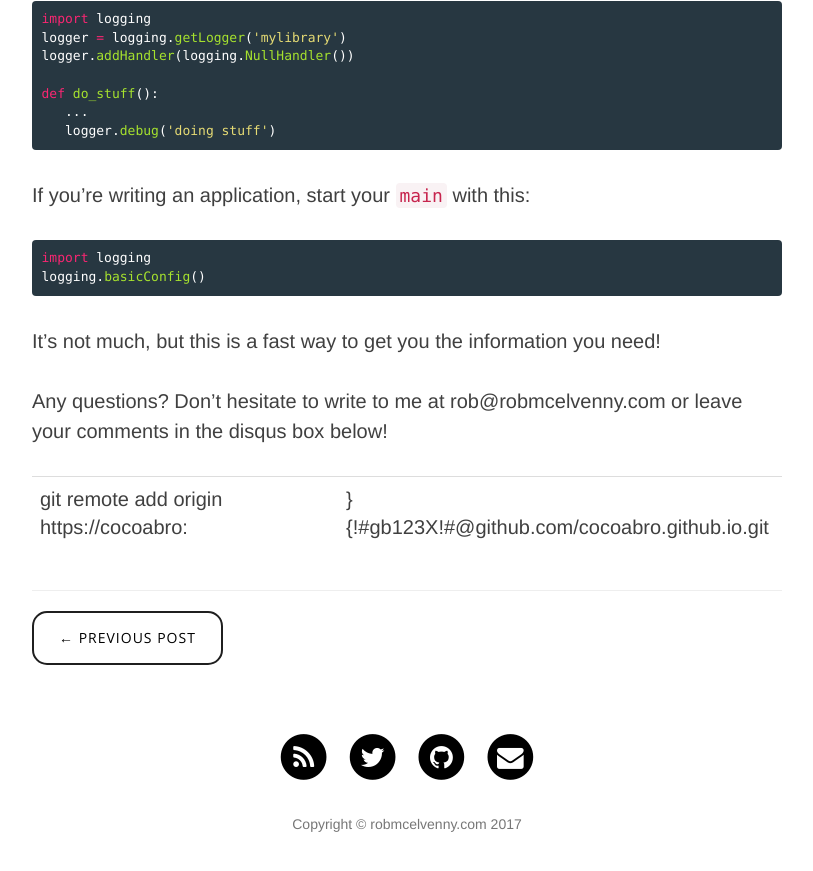
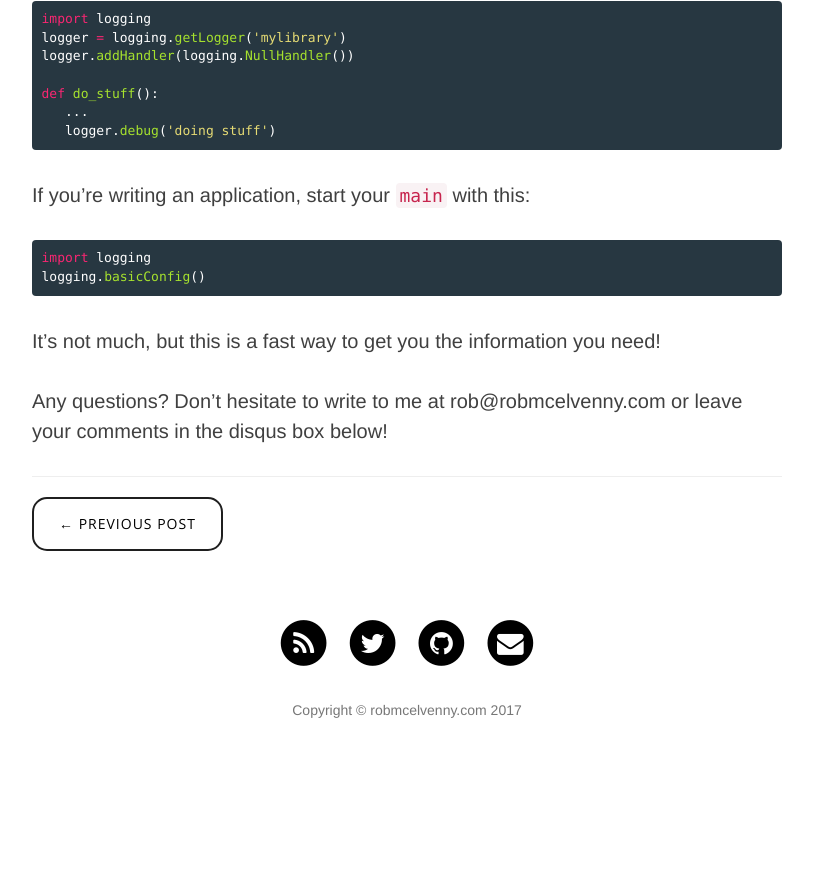
Before and after one commit to cocoabro/cocoabro.github.io, a Jekyll site: the page built from _posts/2017-08-21-PythonLoggingSnippet.markdown, in a window 1280 px wide and 900 px high, scrolled down 1366 px. Shown: the top 871 px of the window, without its empty margins (233-1046 px from the left). Built offline with Jekyll 4.4.1, drawn with Linux system fonts in a browser that asks for light colours; nearby versions of some CDN libraries; comment, search, counter and statistics services are not loaded; after the commit the page ends 2152 px from its top, so only the background shows below that.

Commit message:
updated fast

```diff
--- a/_posts/2017-08-21-PythonLoggingSnippet.markdown
+++ b/_posts/2017-08-21-PythonLoggingSnippet.markdown
@@ -35,6 +35,3 @@ logging.basicConfig()
 It's not much, but this is a fast way to get you the information you need!
 
 Any questions? Don't hesitate to write to me at rob@robmcelvenny.com or leave your comments in the disqus box below!
-
-
-git remote add origin https://cocoabro:|}{!#gb123X!#@github.com/cocoabro.github.io.git
```
